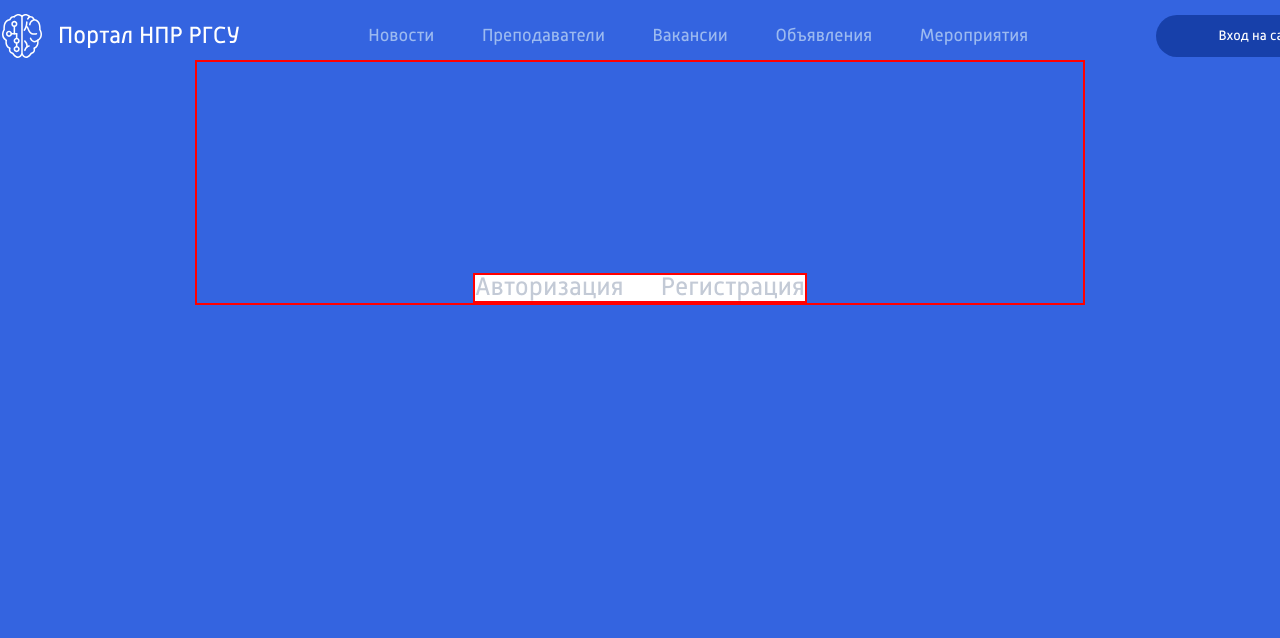
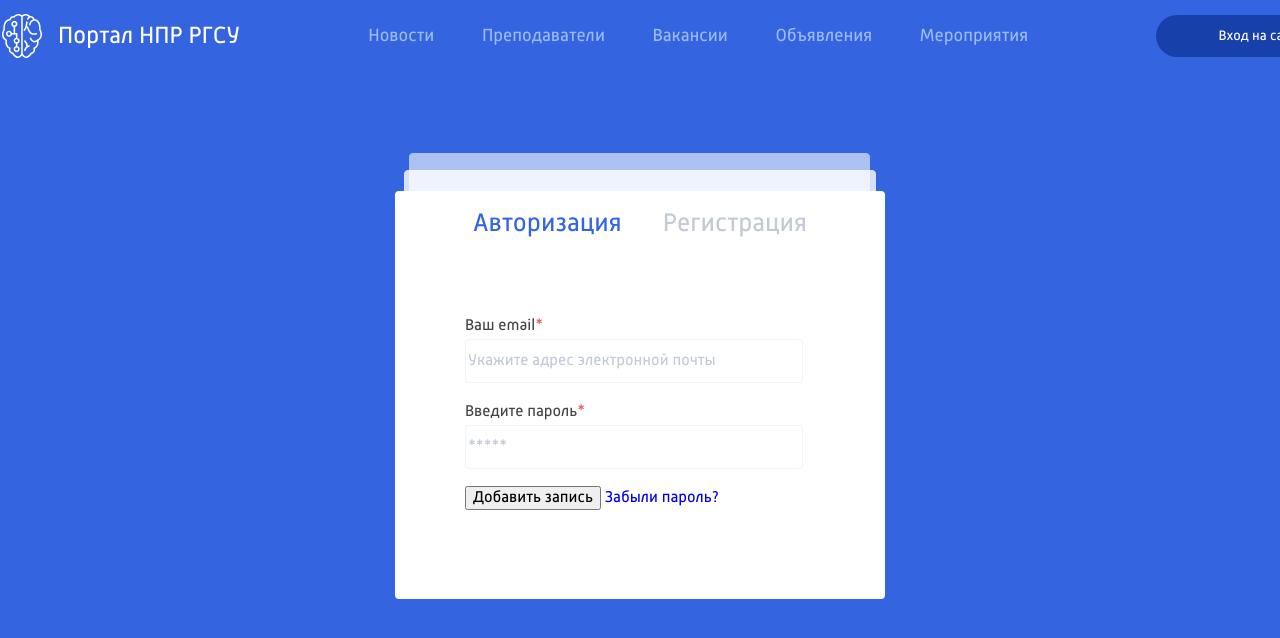
Before and after one commit to DeepViolet777/RGSU, a plain HTML site: page index.html in a window 1280 px wide. Both pictures are taken after a click on the link "Авторизация". Shown: the top 638 px of the page. Drawn offline with nearby package versions, Linux system fonts and the light colour scheme.

Commit message:
Tabs finished

```diff
--- a/css/style.css
+++ b/css/style.css
@@ -106,35 +106,37 @@ left: 28px;
 
 .main-content{
   margin: 0 auto;
-  position: relative;
   max-width: 890px;
-  border: 2px solid red;
+ /*border: 2px solid red;*/
 }
 
+.forms-nav__wrapper{
+  position: relative;
+  margin: 101px auto 0;
+ /* border: 2px solid green;*/
+  z-index: 5;
+  width: 334px;
+  height: 30px;
+}
 .forms-nav{
   display: flex;
   justify-content: space-between;
-  border: 2px solid red;
+ /* border: 2px solid red;*/
+  position: absolute;
+  top: 50px;
   width: 334px;
-  background-color: #FFFFFF;
-  margin: 211px auto 0;
-
 }
 
 .forms{
 position: relative;
 
 }
-/*
-.form{
-  display: none;
-}*/
 
 .auth-block{
   width: 490px;
   height:408px;
   background-color: #FFFFFF;
-  /*margin: 172px auto 140px;*/
+  margin: 172px auto 140px;
   margin: 0 auto;
   border-radius: 4px;
   z-index: 2;
@@ -155,8 +157,13 @@ z-index: -1;
 
 .auth-form{
 margin-left: 70px;
+padding-top: 106px;
 }
 
+.reg-form{
+  margin-left: 34px;
+  padding-top: 94px;
+}
 
 input::-moz-placeholder{
   color: #C3CAD6;
@@ -205,7 +212,7 @@ width: 890px;
 height: 560px;
 background-color: #FFFFFF;
 border-radius: 4px;
-margin: 0 auto;
+margin: 0 auto 0;
 position: relative;
 z-index: 2;
 }
@@ -264,10 +271,10 @@ input[type="password"]{
 display: none;
 }
 
-.content-block .active{
+.active-block{
   display: block;
 }
-
+/*
 .faded{
   opacity: 0;
   transition: all .2s;
@@ -276,9 +283,9 @@ display: none;
 .faded .in{
   opacity: 1;
   transition: all .2s;
-}
+}*/
 
 
-.form-title .active{
+.active-title{
   color: #3464E0;
 }
--- a/index.html
+++ b/index.html
@@ -39,15 +39,15 @@
     </header>
 
 <main class="main-content">
-
+<div class="forms-nav__wrapper">
  <div class="forms-nav">
-    <a href="#auth" class="form-title active">Авторизация</a>
+    <a href="#auth" class="form-title active-title">Авторизация</a>
     <a href="#reg" class="form-title">Регистрация</a>
  </div>
-
+</div>
   <div class="forms">
 
-  <div class="auth-block content-block active faded in" id="auth">
+  <div class="auth-block content-block active-block faded in" id="auth">
 
     <form class="auth-form" action="POST">
       <p class="email">
--- a/js/main.js
+++ b/js/main.js
@@ -14,9 +14,28 @@ $(document).ready(function(){
 
 $(".form-title").on('click', function(e){
         e.preventDefault();
-let href = $(this).attr("href");
-let block = $(".content-block [#]")
 
+    $(".form-title").removeClass("active-title");
+    $(".content-block").removeClass("active-block");
+
+    $(this).addClass("active-title");
+    let href = $(this).attr("href");
+    console.log(href);
+    $(href).addClass("active-block");
+
+//let href = $(this).attr("href");
+//let block = $(".content-block[data-tab='+href+']");
+//console.log(block);
+
+    //       tab = $('.js-tab-content[data-tab="'+tabName+'"]');
+
+    //    $('.js-tab-trigger.active').removeClass('active');
+    //    $(this).addClass('active');
+
+
+    //    $('.js-tab-content.active').removeClass('active');
+    //    tab.addClass('active');
+    // });
 });
 
 
```
